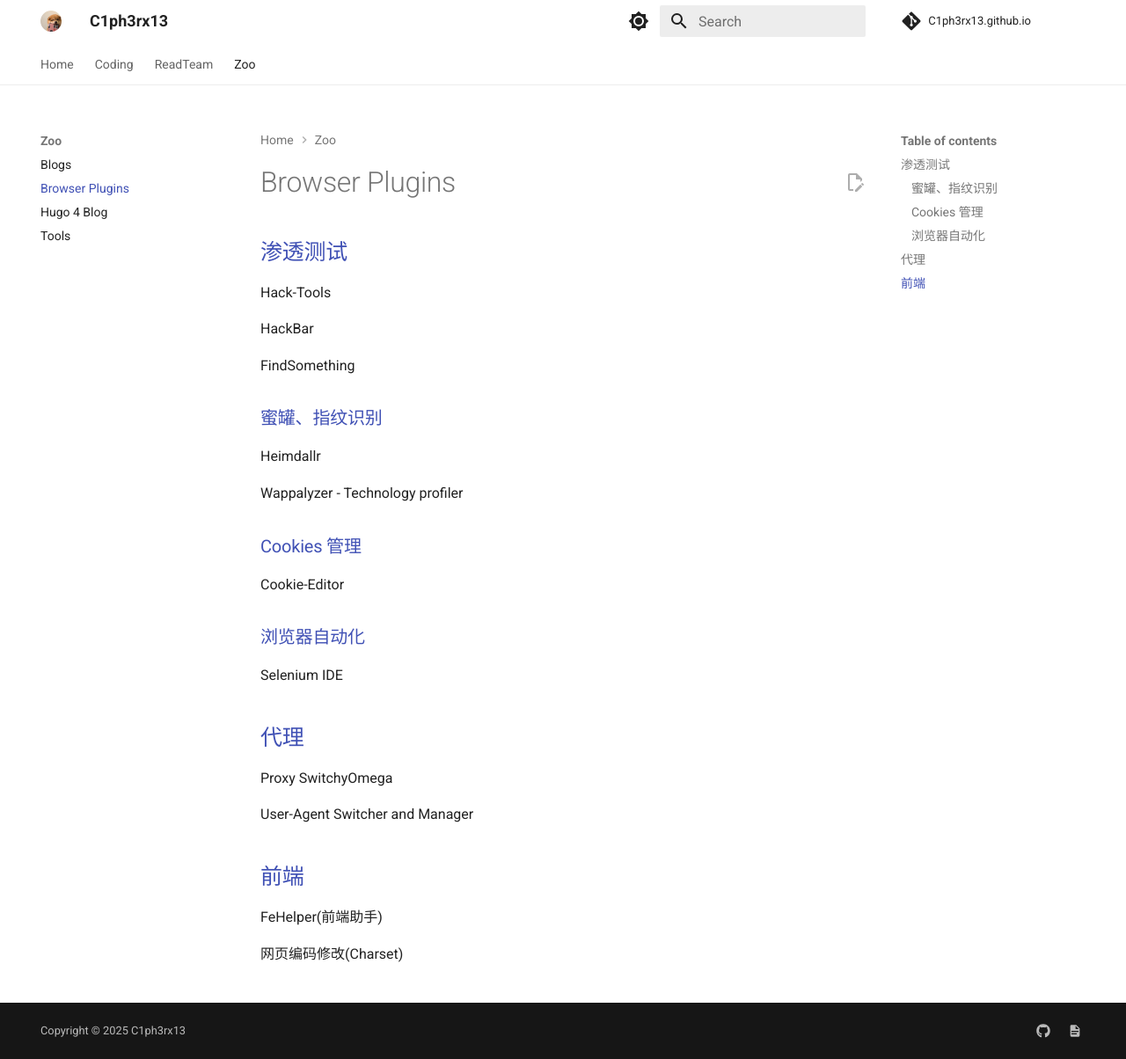
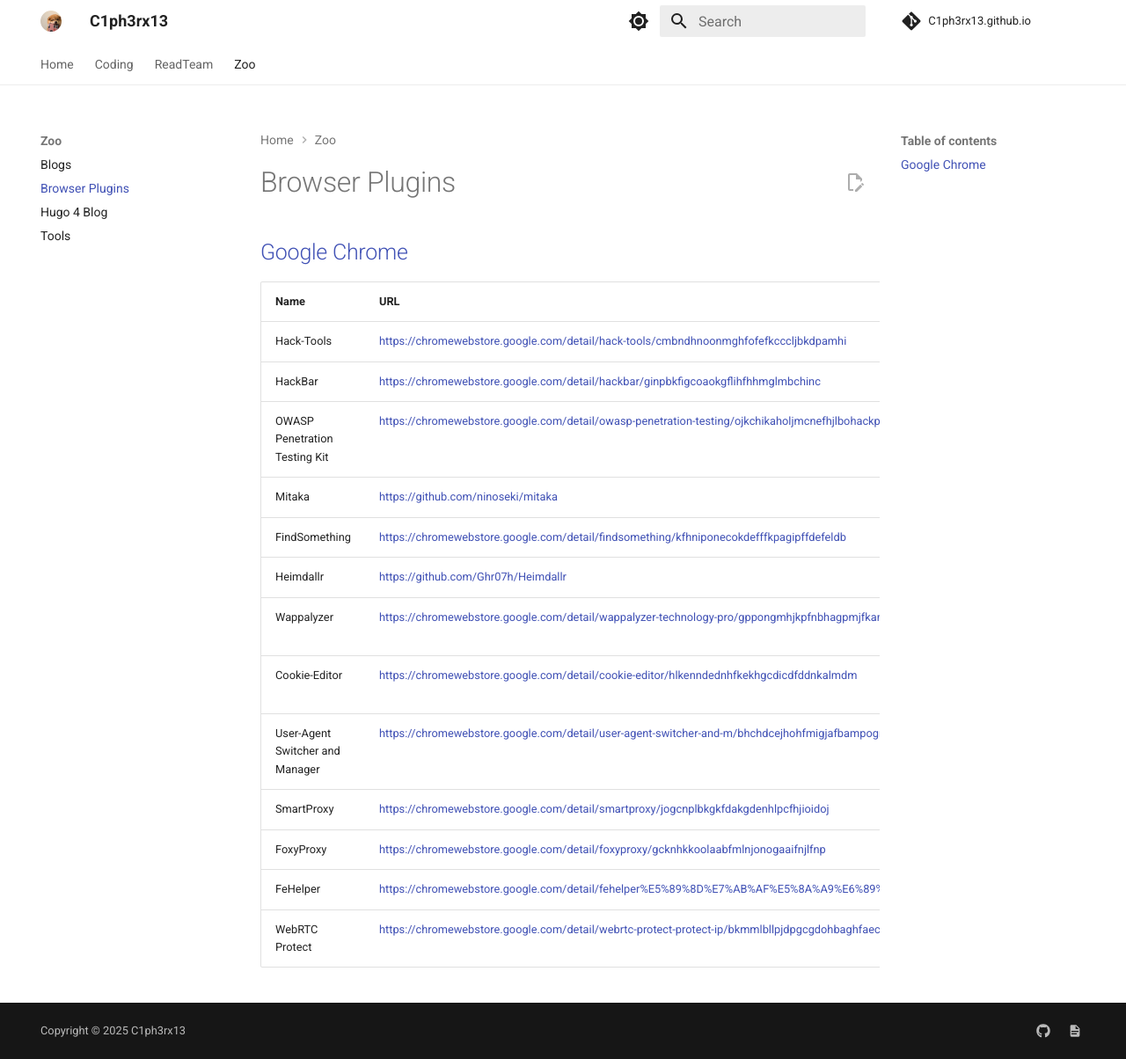
Before and after one commit to C1ph3rX13/C1ph3rX13.github.io, an MkDocs documentation site: the page built from docs/Zoo/Browser Plugins.md, in a window 1280 px wide and 1204 px high. Shown: the whole window at 88% size. Built offline with MkDocs 1.6.1 and Material for MkDocs 9.7.7, drawn with Linux system fonts in a browser that asks for light colours; comment, search, counter and statistics services are not loaded.

Commit message:
Update 20250331

```diff
--- a/docs/Zoo/Browser Plugins.md
+++ b/docs/Zoo/Browser Plugins.md
@@ -1,33 +1,17 @@
-## 渗透测试
+## Google Chrome
 
-Hack-Tools
-
-HackBar
-
-FindSomething
-
-### 蜜罐、指纹识别
-
-Heimdallr
-
-Wappalyzer - Technology profiler
-
-### Cookies 管理
-
-Cookie-Editor
-
-### 浏览器自动化
-
-Selenium IDE
-
-## 代理
-
-Proxy SwitchyOmega
-
-User-Agent Switcher and Manager
-
-## 前端
-
-FeHelper(前端助手)
-
-网页编码修改(Charset)
+| Name                            | URL                                                          | Type                |
+| ------------------------------- | ------------------------------------------------------------ | ------------------- |
+| Hack-Tools                      | https://chromewebstore.google.com/detail/hack-tools/cmbndhnoonmghfofefkcccljbkdpamhi | Red Team            |
+| HackBar                         | https://chromewebstore.google.com/detail/hackbar/ginpbkfigcoaokgflihfhhmglmbchinc | Red Team            |
+| OWASP Penetration Testing Kit   | https://chromewebstore.google.com/detail/owasp-penetration-testing/ojkchikaholjmcnefhjlbohackpeeknd | Red Team            |
+| Mitaka                          | https://github.com/ninoseki/mitaka                           | Red Team            |
+| FindSomething                   | https://chromewebstore.google.com/detail/findsomething/kfhniponecokdefffkpagipffdefeldb | JavaScript          |
+| Heimdallr                       | https://github.com/Ghr07h/Heimdallr                          | Honeypot            |
+| Wappalyzer                      | https://chromewebstore.google.com/detail/wappalyzer-technology-pro/gppongmhjkpfnbhagpmjfkannfbllamg | Technology Profiler |
+| Cookie-Editor                   | https://chromewebstore.google.com/detail/cookie-editor/hlkenndednhfkekhgcdicdfddnkalmdm | Cookie Editor       |
+| User-Agent Switcher and Manager | https://chromewebstore.google.com/detail/user-agent-switcher-and-m/bhchdcejhohfmigjafbampogmaanbfkg | User-Agent          |
+| SmartProxy                      | https://chromewebstore.google.com/detail/smartproxy/jogcnplbkgkfdakgdenhlpcfhjioidoj | Proxy               |
+| FoxyProxy                       | https://chromewebstore.google.com/detail/foxyproxy/gcknhkkoolaabfmlnjonogaaifnjlfnp | Proxy               |
+| FeHelper                        | https://chromewebstore.google.com/detail/fehelper%E5%89%8D%E7%AB%AF%E5%8A%A9%E6%89%8B/pkgccpejnmalmdinmhkkfafefagiiiad |                     |
+| WebRTC Protect                  | https://chromewebstore.google.com/detail/webrtc-protect-protect-ip/bkmmlbllpjdpgcgdohbaghfaecnddhni | WebRTC              |
```
Also changed, not shown: docs/Zoo/Blogs.md (+8 -0 lines), docs/Zoo/Tools.md (+27 -3 lines), 1 other file.
